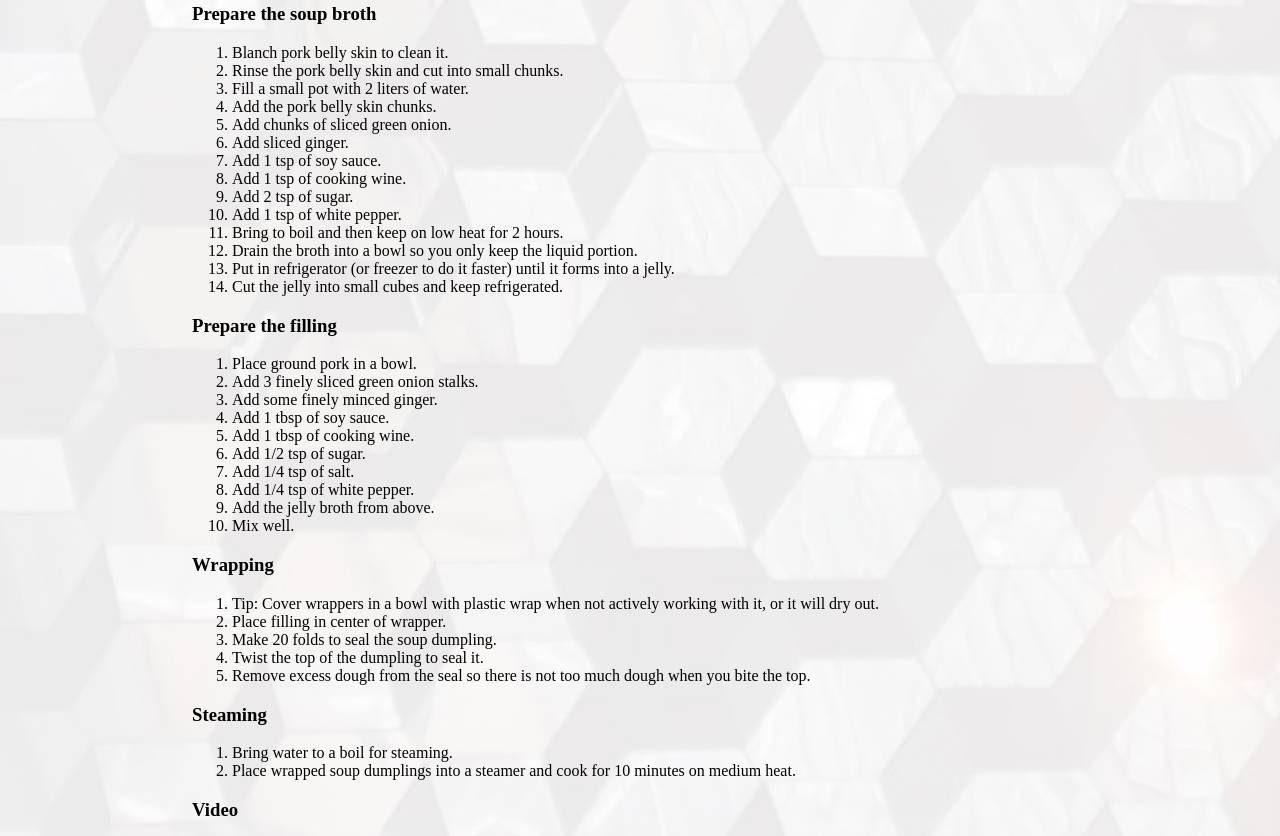
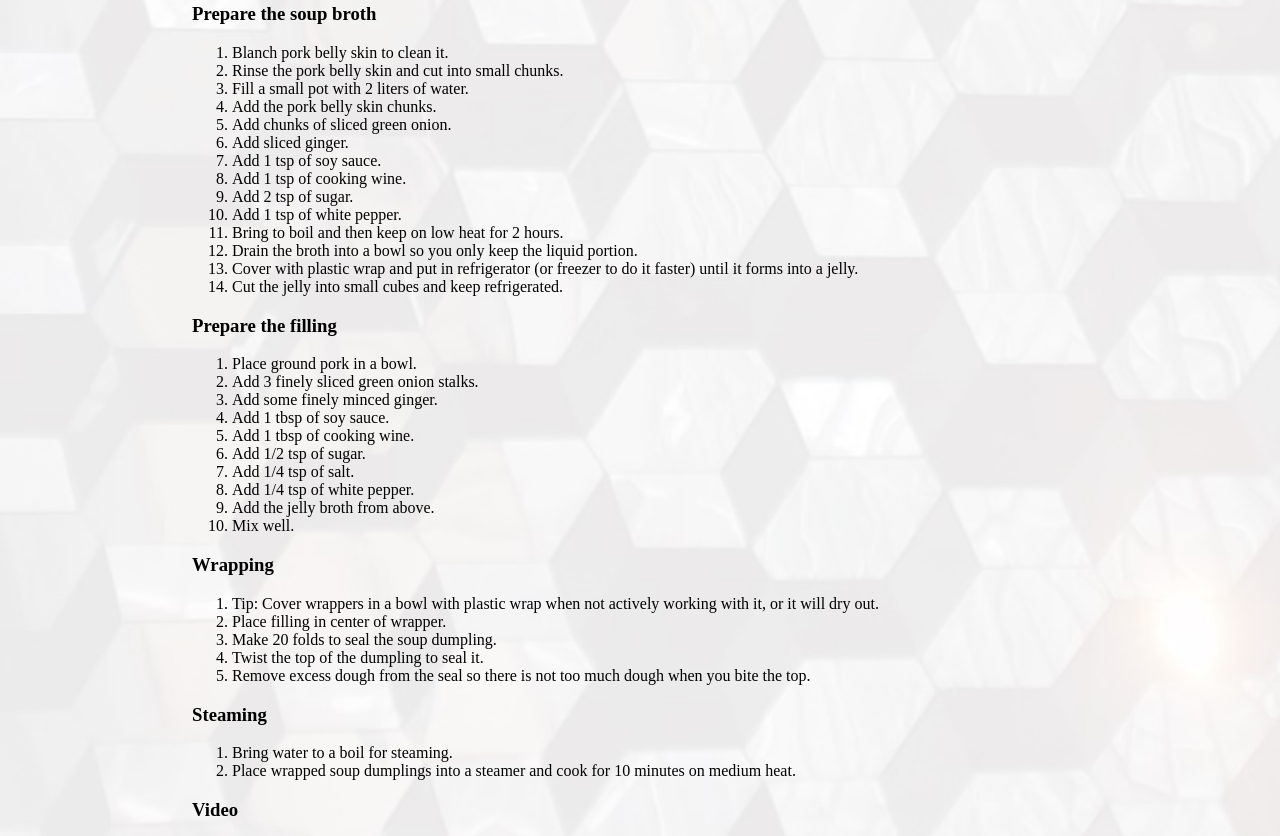
Before and after one commit to superjeffreyc/superjeffreyc.github.io, a Jekyll site: the page built from recipes/soup_dumpling.html, in a window 1280 px wide and 900 px high, scrolled down 1781 px, cut to the strip 0-836 px from the top of the window. Built offline with Jekyll 4.4.1, drawn with Linux system fonts in a browser that asks for light colours.

Commit message:
Update soup_dumpling.html

```diff
--- a/recipes/soup_dumpling.html
+++ b/recipes/soup_dumpling.html
@@ -59,7 +59,7 @@ title: Soup Dumpling
     <li>Add 1 tsp of white pepper.</li>
     <li>Bring to boil and then keep on low heat for 2 hours.</li>
     <li>Drain the broth into a bowl so you only keep the liquid portion.</li>
-    <li>Put in refrigerator (or freezer to do it faster) until it forms into a jelly.</li>
+    <li>Cover with plastic wrap and put in refrigerator (or freezer to do it faster) until it forms into a jelly.</li>
     <li>Cut the jelly into small cubes and keep refrigerated.</li>
   </ol>
 
```
